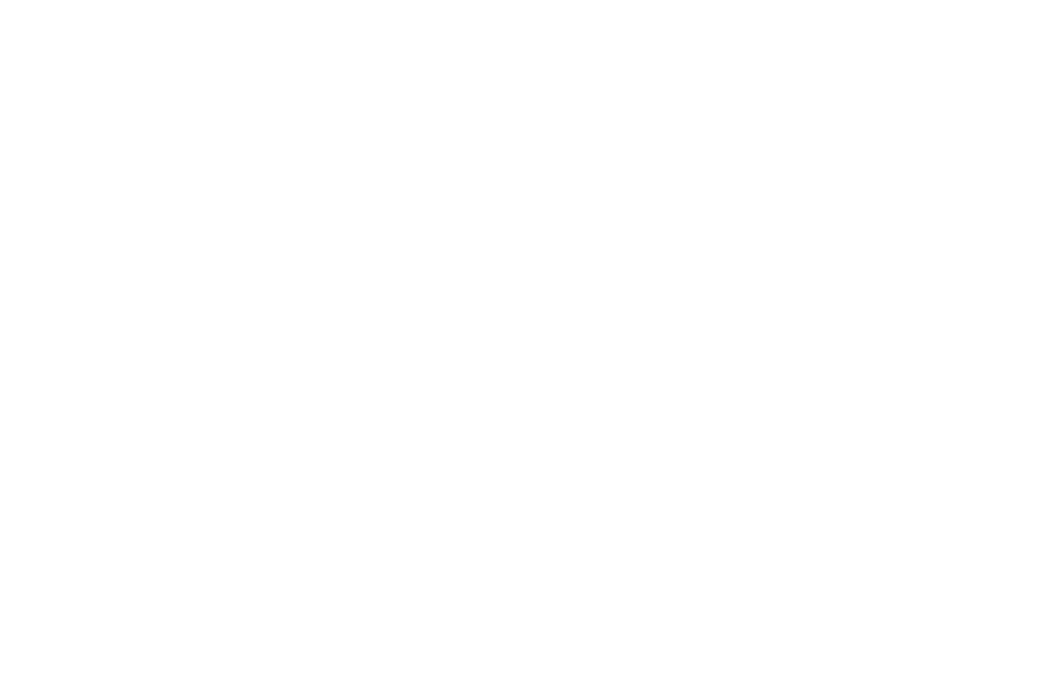
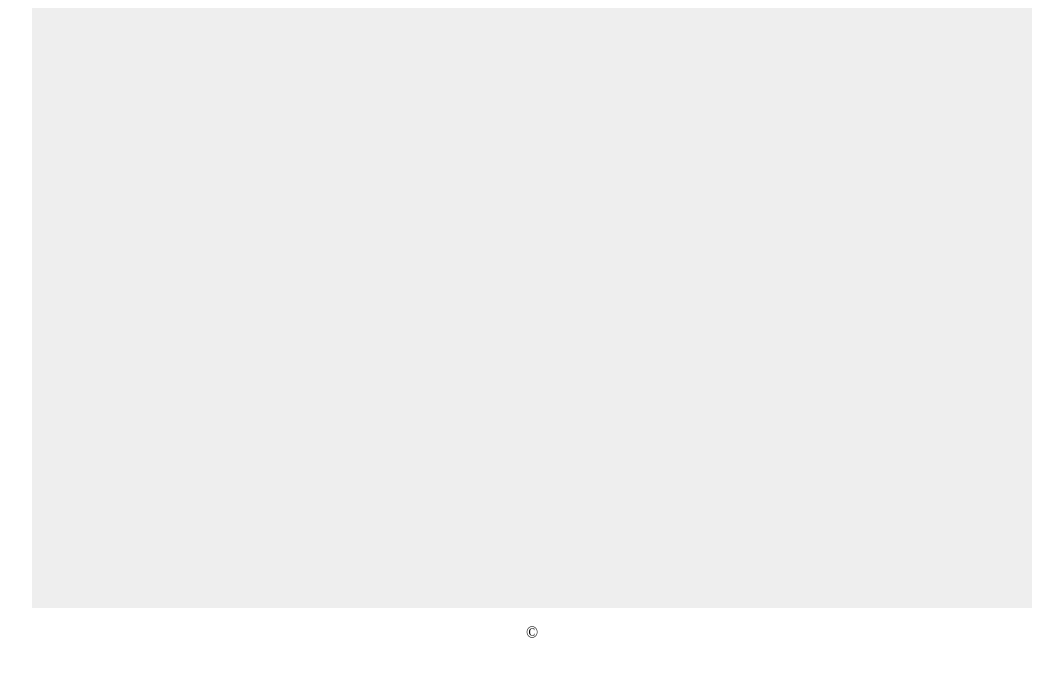
Before and after one commit to Always8bit/CSCI-373-Game, a plain HTML site: page index.html in a window 1280 px wide. Shown: the whole page, without its empty margins (108-1171 px from the left). Drawn offline with Linux system fonts and the light colour scheme.

Commit message:
Still setting things up...
More files and added a basic layout to the pixi thing

```diff
--- a/css/style.css
+++ b/css/style.css
@@ -0,0 +1,12 @@
+div.game_wrapper {
+    width: 1000px;
+    height: 600px;
+    margin: 0;
+    padding: 0;
+    margin-left: auto;
+    margin-right: auto;
+}
+
+p.footer {
+    text-align: center;
+}
--- a/index.html
+++ b/index.html
@@ -7,6 +7,7 @@
 </head>
 
 <body>
-
+<div class="game_wrapper" id="game_wrapper"></div>
+<p class="footer">&copy;</p>
 </body>
 </html>
--- a/js/main.js
+++ b/js/main.js
@@ -0,0 +1,18 @@
+var stage;
+var renderer;
+
+window.onload = function(){
+    renderer = PIXI.autoDetectRenderer(1000, 600,{backgroundColor : 0xEEEEEE});
+    document.getElementById('game_wrapper').appendChild(renderer.view);
+    // create the root of the scene graph
+    stage = new PIXI.Container();
+    // start animating
+    animate();
+}
+
+function animate() {
+    requestAnimationFrame(animate);
+
+    // render the container
+    renderer.render(stage);
+}
```
Also changed, not shown: images/test.png (added), project_misc/schedules.txt (added), project_misc/side 1.JPG (added), project_misc/side 2.JPG (added), 1 other file.
